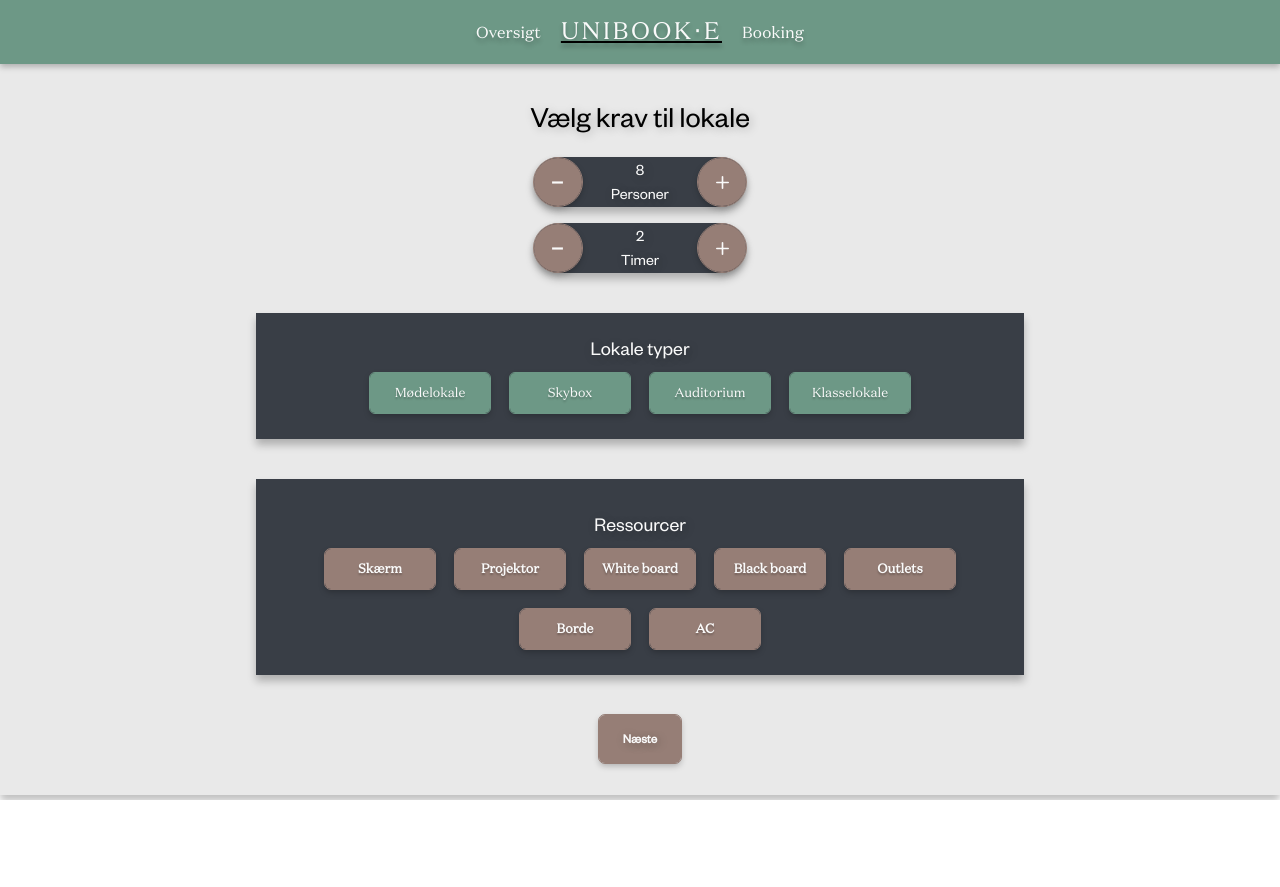
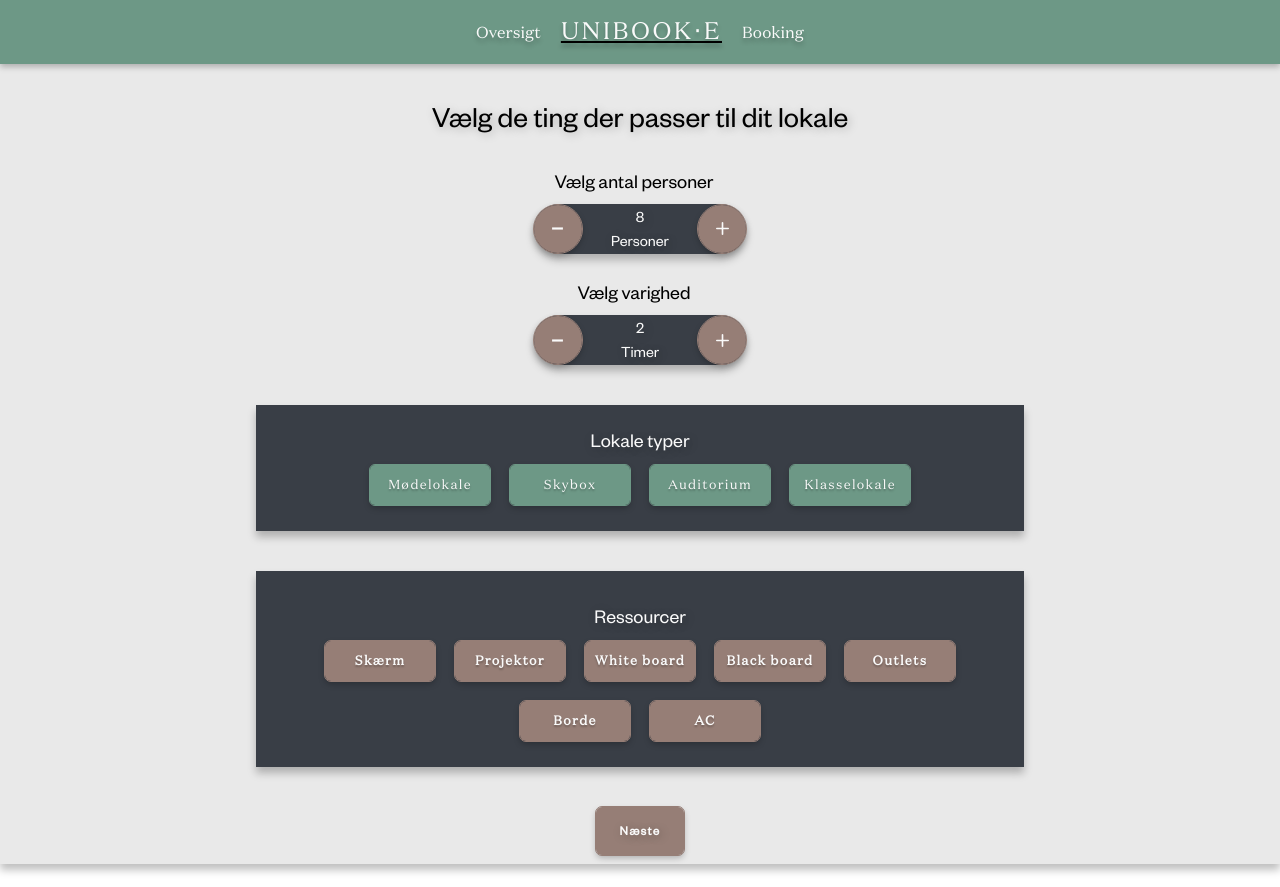
Before and after one commit to Woldbye/unibook-e, a React (Create React App) app in the folder client/: page /book/1 in a window 1280 px wide. Before the commit the page ends 800 px from the top, so only its background shows below. Built offline with nearby package versions, Linux system fonts and the light colour scheme; a web font is replaced by a local one.

Commit message:
Style fixes

```diff
--- a/client/src/components/BackButton.js
+++ b/client/src/components/BackButton.js
@@ -3,7 +3,8 @@ import {
   Divider,
   HStack,
   VStack,
-  Center
+  Center,
+  Container
 } from '@chakra-ui/react';
 import { ArrowBackIcon } from '@chakra-ui/icons';
 import Color from '../Colors';
@@ -17,15 +18,17 @@ const BackButton = (params) => {
   const to = params.to ?? "/"
   return (
     <Center>
-      <Link to={to}>
-        <VStack w={'100vw'} alignItems={'left'}>
-          <HStack padding={'0'} paddingLeft={'2vw'}>
+      <VStack w={'100vw'} alignItems={'left'}>
+        <HStack padding={'0'} paddingLeft={'2vw'}>
+          <Link to={to}>
+            <HStack>
             <ArrowBackIcon boxSize={'8'} />
             <Text color={Color.BLACK} fontSize={'3xl'} >Tilbage</Text>
-          </HStack>
-        </VStack>
-        <Divider color={Color.BLACK} orientation='horizontal' />
-      </Link>
+            </HStack>
+          </Link>
+        </HStack>
+      </VStack>
+      <Divider color={Color.BLACK} orientation='horizontal' />
       <Outlet />
     </Center>
   )
--- a/client/src/components/Background.js
+++ b/client/src/components/Background.js
@@ -4,7 +4,7 @@ import Color from '../Colors';
 //The Background for our page is created here, but is also usable for our containers, as this only makes a background, and gives it a default.
 //This component is used in most of our components, just with another color.
 
-const Background = ({children = [], height = '100%', width = '100vw', color = 'black', backgroundColor = Color.GREY}) => (
+const Background = ({children = [], height = 'auto', width = '100vw', color = 'black', backgroundColor = Color.GREY}) => (
   (
     <Box
       height={height}
--- a/client/src/components/GoggleInput.js
+++ b/client/src/components/GoggleInput.js
@@ -58,6 +58,7 @@ class GoggleInput extends React.Component {
         backgroundColor={Color.BLUE}
         borderRadius={30}
         boxShadow={'0px 6px 8px #00000040'}
+        alignItems={'center'}
       >
         <IconButton
           size={'lg'}
--- a/client/src/index.css
+++ b/client/src/index.css
@@ -72,6 +72,7 @@ code {
   outline-color: #967E76 !important;
   color: #FAFAFA !important;
   font-size: small !important;
+  letter-spacing: 0.1em;
   font-family: 'Domaine Text';
   text-shadow: 0px 2px 2px #00000040;
   box-shadow: 0px 3px 6px #00000040;
--- a/client/src/pages/Booking.js
+++ b/client/src/pages/Booking.js
@@ -4,6 +4,8 @@ import {
   Button,
   VStack,
   Text,
+  FormLabel,
+  FormControl
 } from '@chakra-ui/react';
 import Color from '../Colors';
 import GoggleInput from '../components/GoggleInput';
@@ -72,15 +74,19 @@ const Booking = () => {
   },[size,duration,type]);
 
   return (
-    <Background >
+    <Background height='100vh'>
       <Container>
         <VStack paddingBottom='2rem'>
-          <Text color={Color.BLACK} fontSize={'3xl'} padding={'30px 0px 10px 0px'}>Vælg krav til lokale</Text>
+          <Text color={Color.BLACK} fontSize={'3xl'} padding={'30px 0px 10px 0px'}>Vælg de ting der passer til dit lokale</Text>
           <VStack width='40%' spacing={'1rem'} minWidth={'12rem'}>
+            <FormControl>
+            <FormLabel marginTop={'4%'} textAlign={'center'} fontSize={20}>Vælg antal personer</FormLabel>
             <GoggleInput step_per_click={1.0} type_name={'Personer'} start={parseInt(size)} max={person_max} min={8}
               onChange={onPersonChange} />
+            <FormLabel marginTop={'4%'} textAlign={'center'} fontSize={20} paddingTop={'15px'}>Vælg varighed</FormLabel>
             <GoggleInput step_per_click={1.0} type_name={'Timer'} start={parseFloat(duration)} max={time_max} min={1.0}
               onChange={onTimeChange} />
+            </FormControl>
           </VStack>
           <LokaleTyper startTypes={tp} onChange={(x) => onTypeChange(x) } />
           <Ressourcer></Ressourcer>
--- a/client/src/pages/BookingConfirmation.js
+++ b/client/src/pages/BookingConfirmation.js
@@ -22,7 +22,7 @@ import BackButton from '../components/BackButton';
 import { Link } from 'react-router-dom';
 import { } from '../date.js'
 import { useParams, useNavigate } from 'react-router-dom';
-import { fromUrl,toUrl,queryToStringIfDate } from '../api/roomquery';
+import { fromUrl, toUrl, queryToStringIfDate } from '../api/roomquery';
 // The site should appear after the user has selected a time slot and room
 const BookingConfirmation = () => {
   let params = useParams();
@@ -53,12 +53,12 @@ const BookingConfirmation = () => {
     <>
       <Background>
         <Container>
-          <BackButton to={prv_path}/>
-          <Container padding={"3rem 0 3rem 0"} centerContent="true">
+          <BackButton to={prv_path} />
+          <Container padding={"0 0 3rem 0"} centerContent="true">
             <Heading as='h2' color={Color.BLUE} size={"l"} padding={"30px 40px 0px 40px"} textAlign={'center'} paddingBottom={'3%'}>
-            {header}
+              {header}
             </Heading>
-            <Background width="80vw" height="87vh" backgroundColor={Color.BLUE}>
+            <Background width="80vw" height="auto" backgroundColor={Color.BLUE}>
               <VStack>
                 <Container padding={"5rem 0 0 0"} centerContent="true" >
                   <Background width="65vw" height="auto" backgroundColor={Color.DARK_BROWN}>
@@ -82,16 +82,17 @@ const BookingConfirmation = () => {
                   {`Fra : ${start_query.date.toClockString()}`}
                 </Text>
                 <Text color={Color.CREME} padding={'0px 40px 0px 40px'}>
-                  {`Til : ${start_query.date.addTime(0,0,start_query.duration).toClockString()}`}
+                  {`Til : ${start_query.date.addTime(0, 0, start_query.duration).toClockString()}`}
                 </Text>
-                <Text fontSize={'l'} color={Color.CREME} padding={'0px 40px 40px 40px'}>
-                  {`d. ${start_query.date.getDate()}/${start_query.date.getMonth()+1}/${start_query.date.getFullYear()} `}
+                <Text fontSize={'l'} color={Color.CREME} padding={'0px 40px 20px 40px'}>
+                  {`d. ${start_query.date.getDate()}/${start_query.date.getMonth() + 1}/${start_query.date.getFullYear()} `}
                 </Text>
                 <Button onClick={onOpen} isDisabled={!isEmailValid}>Bekræft</Button>
+                <Text paddingBottom={'20px'}></Text>
                 <Modal isOpen={isOpen} onClose={onClose} isCentered>
                   <ModalOverlay />
                   <ModalContent backgroundColor={Color.BLUE}>
-                    <Link to={'/'}><ModalCloseButton color={Color.CREME}/></Link>
+                    <Link to={'/'}><ModalCloseButton color={Color.CREME} /></Link>
                     <ModalBody>
                       <VStack>
                         <Text paddingTop={'15px'} color={Color.CREME}>{'Vi har sendt en bekræftelse til mailen:'}</Text>
@@ -102,10 +103,10 @@ const BookingConfirmation = () => {
                     <Center>
                       <ModalFooter>
                         <HStack spacing={'2rem'}>
-                        <Button mr={3} onClick={toHome} width={'90px'}>
-                          Luk
-                        </Button>
-                        <Button variant='ghost' width={'90px'}>Send igen</Button>
+                          <Button mr={3} onClick={toHome} width={'90px'}>
+                            Luk
+                          </Button>
+                          <Button variant='ghost' width={'90px'}>Send igen</Button>
                         </HStack>
                       </ModalFooter>
                     </Center>
--- a/client/src/pages/BookingTime.js
+++ b/client/src/pages/BookingTime.js
@@ -42,7 +42,7 @@ const BookingTime = () => {
   React.useEffect(() => { getRooms(query).then(rs => setRooms(rs)); },[query])
 
   return (
-    <Background>
+    <Background height='100vh'>
       <BackButton to={`/book/${start_query}/`} />
       <Container>
         <Stack alignItems={'center'} spacing={'2rem'} minWidth={'12rem'}>
--- a/client/src/pages/RoomBookingTime.js
+++ b/client/src/pages/RoomBookingTime.js
@@ -48,7 +48,7 @@ const RoomBookingTime = () => {
     <Background>
       <BackButton to={`/rooms`} />
       <Container>
-        <Stack alignItems={'center'} spacing={'0.5rem'} minWidth={'12rem'}>
+        <Stack alignItems={'center'} spacing={'0.5rem'} minWidth={'12rem'} paddingTop={'20px'}>
           <Heading as='h2' size='lg'>{`Tider for ${query['type']} ${query['id'][0]}`}</Heading>
           <FormControl>
             <FormLabel marginTop={'4%'} textAlign={'center'} fontSize={20}>Vælg varighed</FormLabel>
```
